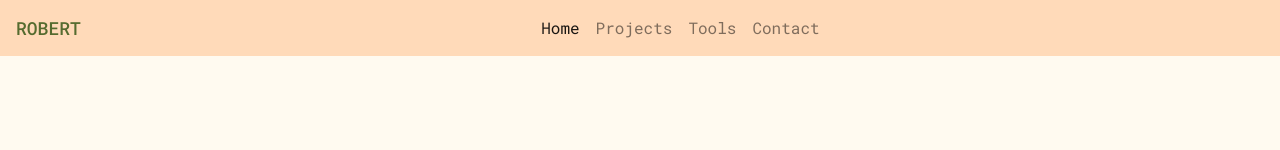
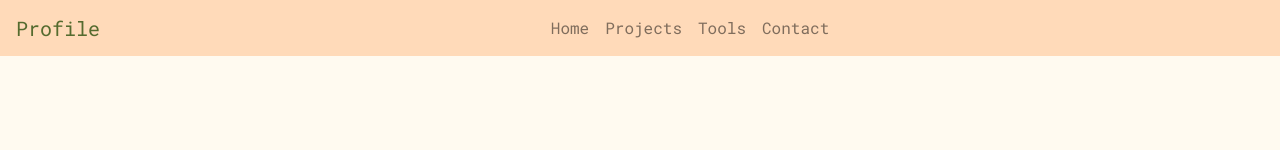
Before and after one commit to robertjohn1234/webportfolio, a plain HTML site: page index.html in a window 1280 px wide. Shown: the top 150 px of the page. Drawn offline with nearby package versions, Linux system fonts and the light colour scheme; a web font is replaced by a local one.

Commit message:
rev01 -minor-changes-

```diff
--- a/index.html
+++ b/index.html
@@ -12,19 +12,19 @@
 
 	<link rel="stylesheet" type="text/css" href="./style.css">
 
-	<title>My Developer Portpolio</title>
+	<title>Capstone1 Developer Portfolio</title>
 </head>
 <body>
 
 	<!-- navbar -->
 	<nav id="nav" class="navbar navbar-expand-lg navbar-light bg-dark sticky-top">
-		<a class="navbar-brand greenish-brown font-style1" href="#landing">ROBERT</a>
+		<a class="navbar-brand greenish-brown font-style1" href="#landing">Profile</a>
 		<button class="navbar-toggler" type="button" data-toggle="collapse" data-target="#navbarNavAltMarkup" aria-controls="navbarNavAltMarkup" aria-expanded="false" aria-label="Toggle navigation">
 			<span class="navbar-toggler-icon"></span>
 		</button>
 		<div class="collapse navbar-collapse justify-content-center" id="navbarNavAltMarkup">
 			<div class="navbar-nav">
-				<a class="nav-link active" href="#landing">Home <span class="sr-only">(current)</span></a>
+				<a class="nav-link" href="#landing">Home <span class="sr-only">(current)</span></a>
 				<a class="nav-link" href="#projects">Projects</a>
 				<a class="nav-link" href="#tools">Tools</a>
 				<a class="nav-link" href="#contact">Contact</a>
--- a/style.css
+++ b/style.css
@@ -24,7 +24,7 @@ body {
 	background: #FFDAB9 !important;
 }
 
-.font-style1 {
+/*.font-style1 {
 	font-size: 18px !important;
 	font-weight: 500 !important;
-}
+}*/
```
